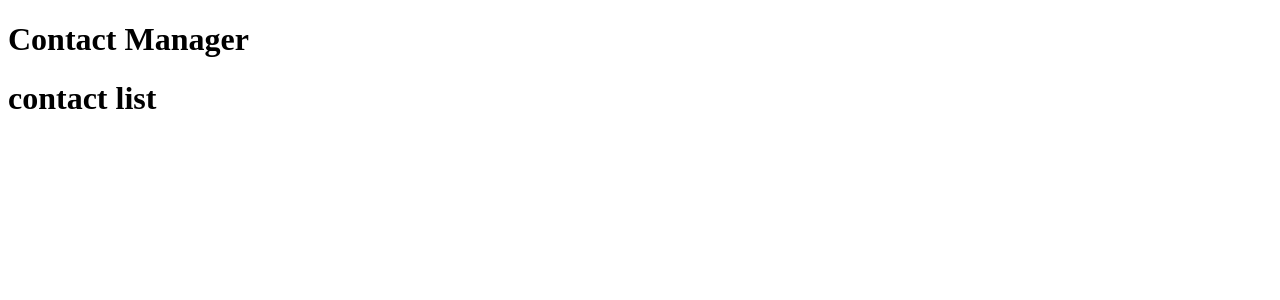
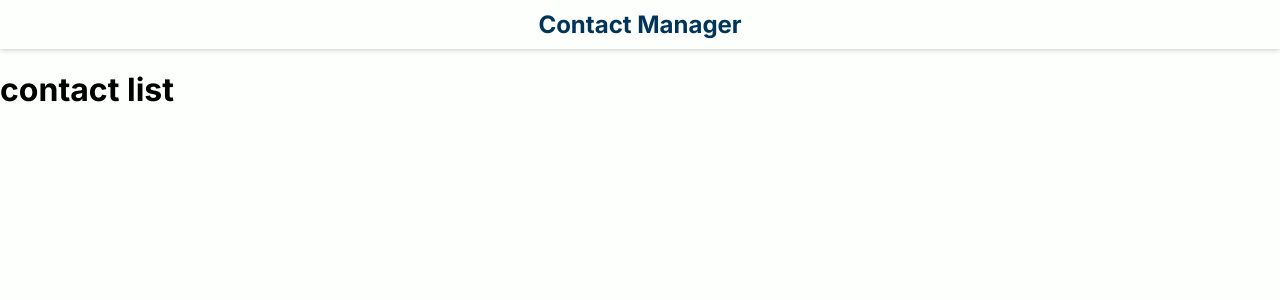
Before and after one commit to Karnveer-Grewal/contact-manager-app, a React (Create React App) app: page / in a window 1280 px wide. Shown: the top 300 px of the page. Built offline with nearby package versions, Linux system fonts and the light colour scheme.

Commit message:
added header styling

```diff
--- a/public/index.html
+++ b/public/index.html
@@ -8,6 +8,12 @@
     <meta
       name="description"
       content="Web site created using create-react-app"
+    />
+    <link rel="preconnect" href="https://fonts.googleapis.com" />
+    <link rel="preconnect" href="https://fonts.gstatic.com" crossorigin />
+    <link
+      href="https://fonts.googleapis.com/css2?family=Inter:wght@400;500;700&display=swap"
+      rel="stylesheet"
     />
 
     <title>Contact Manager App</title>
--- a/src/App.js
+++ b/src/App.js
@@ -3,6 +3,7 @@
 import ContactList from './components/ContactList';
 import AddContact from './components/Add Contact';
 import { BrowserRouter, Routes, Route } from 'react-router-dom';
+import './index.css';
 
 function App() {
   return (
--- /dev/null
+++ b/src/index.css
@@ -0,0 +1,25 @@
+:root {
+  --primaryWhite: #fdfffc;
+  --primaryBlue: #003559;
+}
+
+body {
+  margin: 0;
+  padding: 0;
+  box-sizing: border-box;
+  font-family: 'Inter', sans-serif;
+  background-color: var(--primaryWhite);
+}
+
+/* Header Styling */
+.header--container {
+  padding: 10px;
+  box-shadow: 0px 1px 5px rgba(0, 0, 0, 0.2);
+}
+
+.header--container > h1 {
+  margin: 0;
+  font-size: 1.5em;
+  color: var(--primaryBlue);
+  text-align: center;
+}
```
